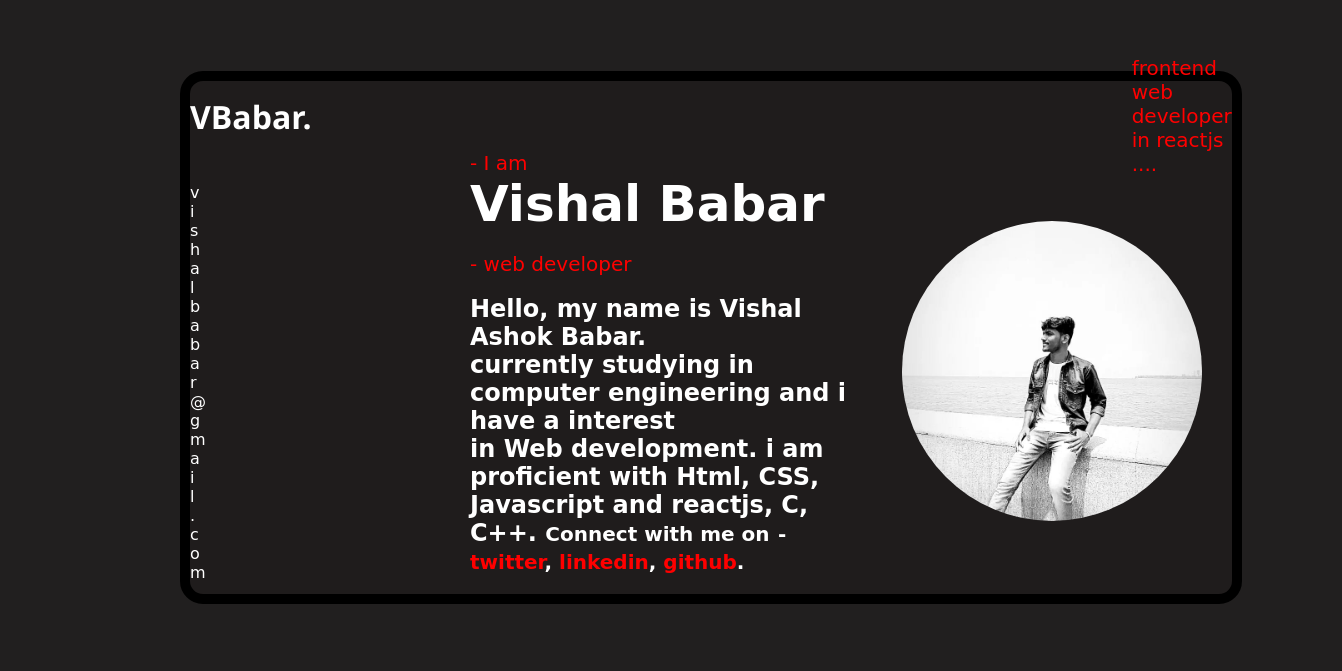
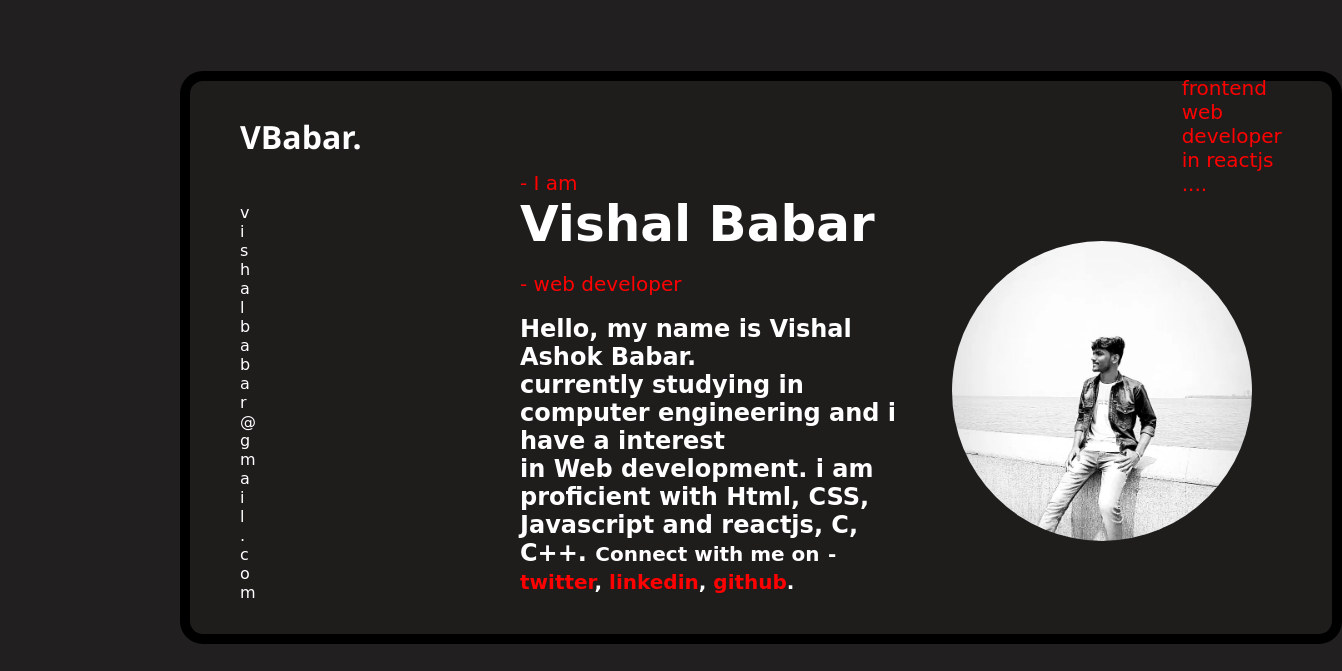
Before and after one commit to BabarVishal/potfolio, a website: page index.html in a window 1280 px wide. Shown: the part 129-800 px from the top of the page, 1342 px wide, since content can reach past the window. Drawn offline with Linux system fonts and the light colour scheme; some icons are missing.

Commit message:
Update stylr.css

```diff
--- a/stylr.css
+++ b/stylr.css
@@ -21,7 +21,7 @@ body,html{
 }
 
 .page1{
-
+    padding: 20px 50px;
     background-color:rgb(31, 28, 28);
     position: absolute;
     margin: 180px;
```
